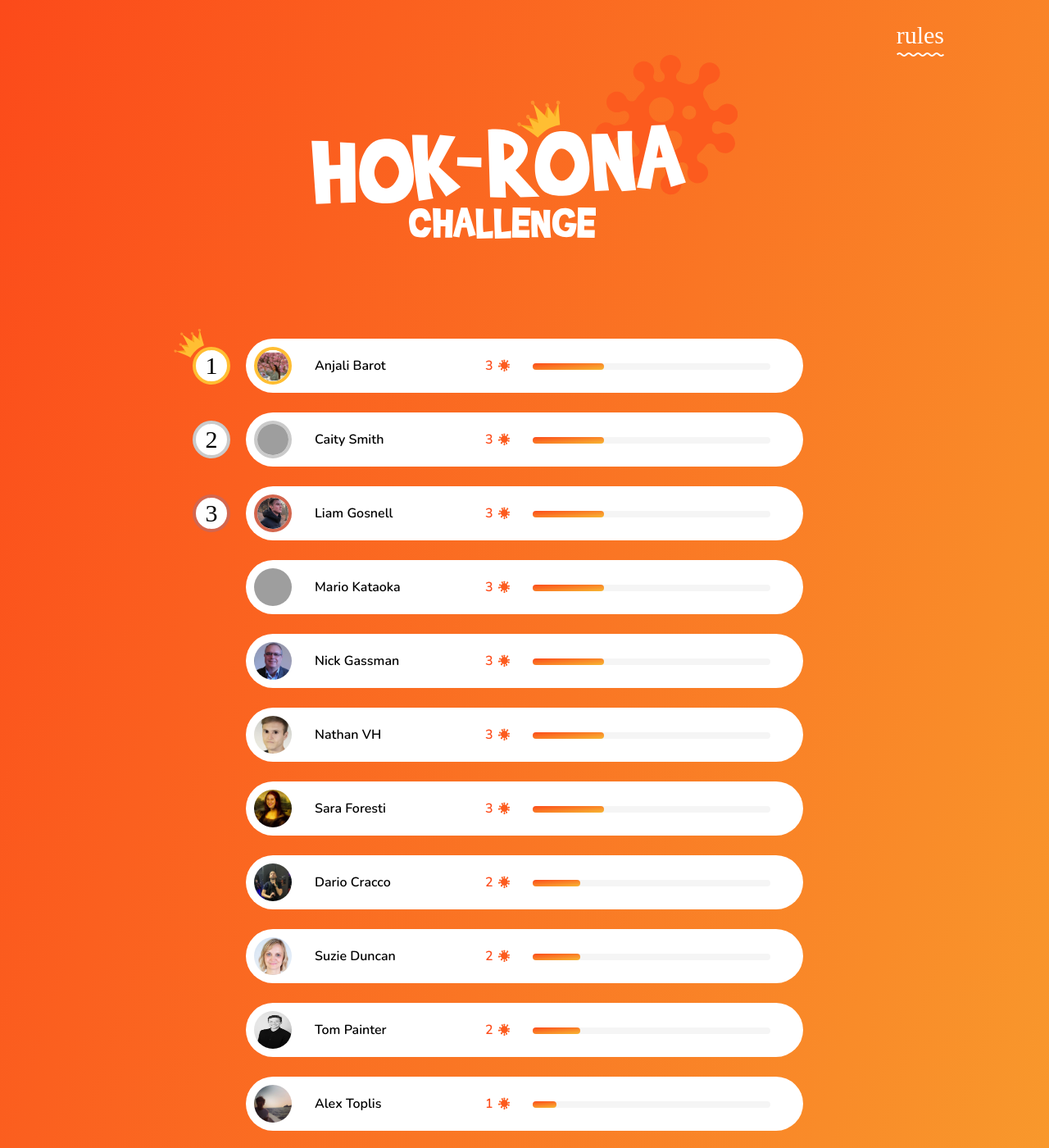
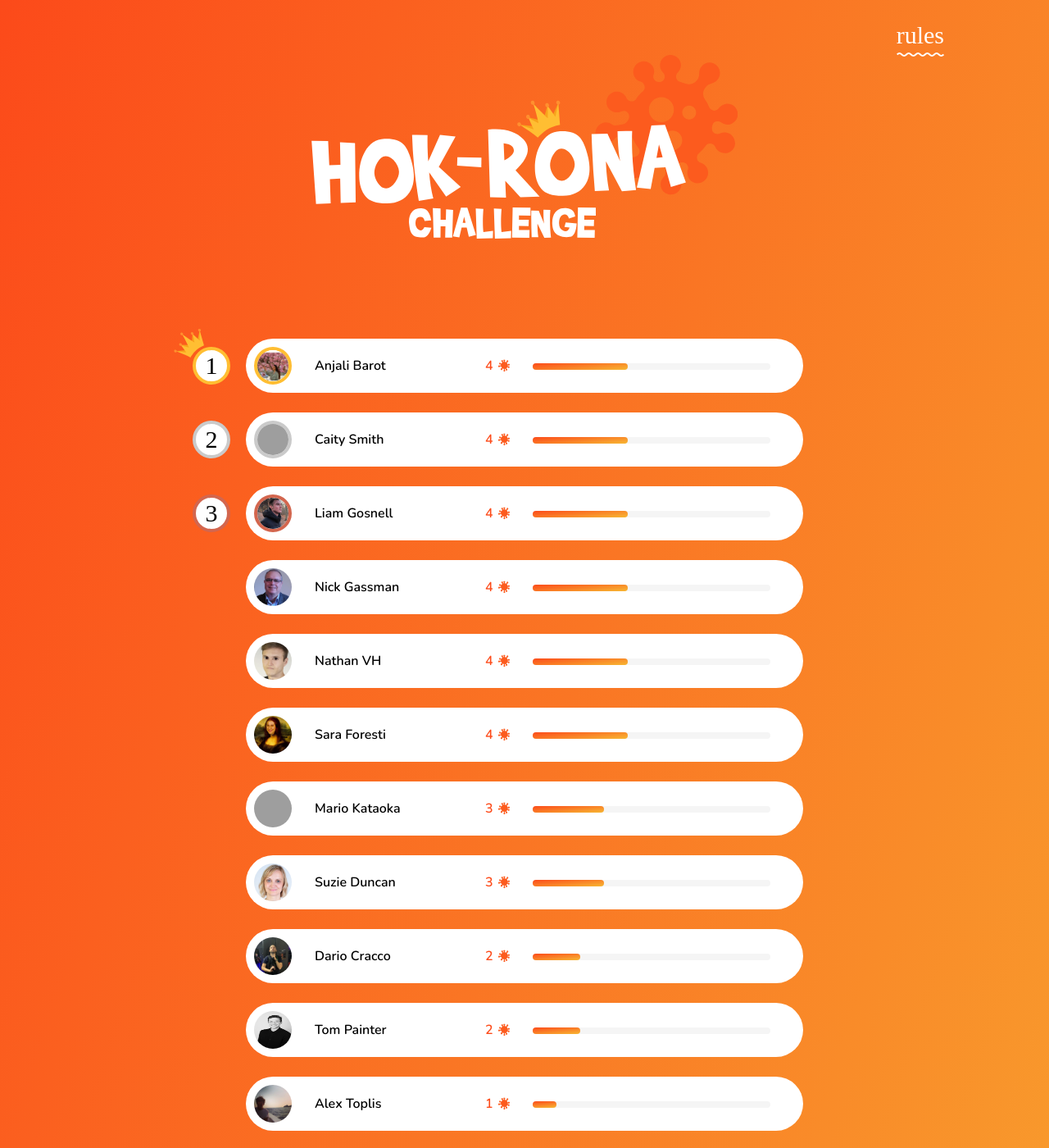
Before and after one commit to LiamGosnell/hokrona.github.io, a Jekyll site: the page built from index.html, in a window 1280 px wide and 1400 px high. Shown: the whole window at 82% size. Built offline with Jekyll 4.4.1, drawn with Linux system fonts in a browser that asks for light colours; some web fonts are replaced; grey boxes are pictures that could not be loaded.

Commit message:
leaderboard updates

```diff
--- a/_config.yml
+++ b/_config.yml
@@ -33,32 +33,32 @@ navigation:
 leaderboard:
   people:
     - name: Anjali Barot
-      score: 3
+      score: 4
       image: ../assets/img/people/ab-image.png
     - name: Caity Smith
-      score: 3
+      score: 4
       image: ../assets/img/people/cs-image.png
     - name: Liam Gosnell
-      score: 3
+      score: 4
       image: ../assets/img/people/lg-image.png
+    - name: Nick Gassman
+      score: 4
+      image: ../assets/img/people/ng-image.png
+    - name: Nathan VH
+      score: 4
+      image: ../assets/img/people/nvh-image.png
+    - name: Sara Foresti
+      score: 4
+      image: ../assets/img/people/sf-image.png
     - name: Mario Kataoka
       score: 3
       image: ../assets/img/people/mk-image.png
-    - name: Nick Gassman
+    - name: Suzie Duncan
       score: 3
-      image: ../assets/img/people/ng-image.png
-    - name: Nathan VH
-      score: 3
-      image: ../assets/img/people/nvh-image.png
-    - name: Sara Foresti
-      score: 3
-      image: ../assets/img/people/sf-image.png
+      image: ../assets/img/people/sd-image.png
     - name: Dario Cracco
       score: 2
       image: ../assets/img/people/dc-image.png
-    - name: Suzie Duncan
-      score: 2
-      image: ../assets/img/people/sd-image.png
     - name: Tom Painter
       score: 2
       image: ../assets/img/people/tp-image.png
```
Also changed, not shown: 2 other files.
